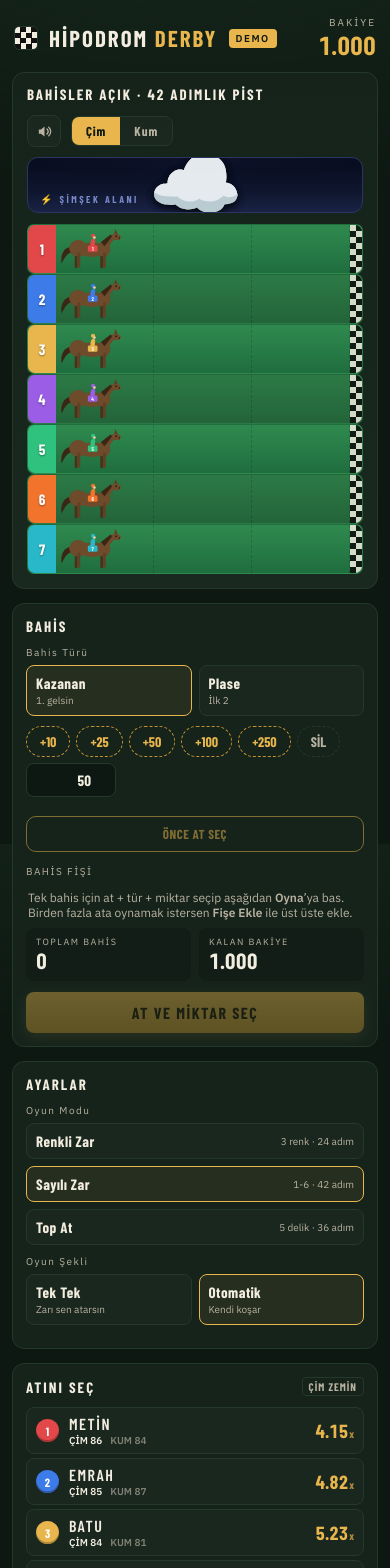
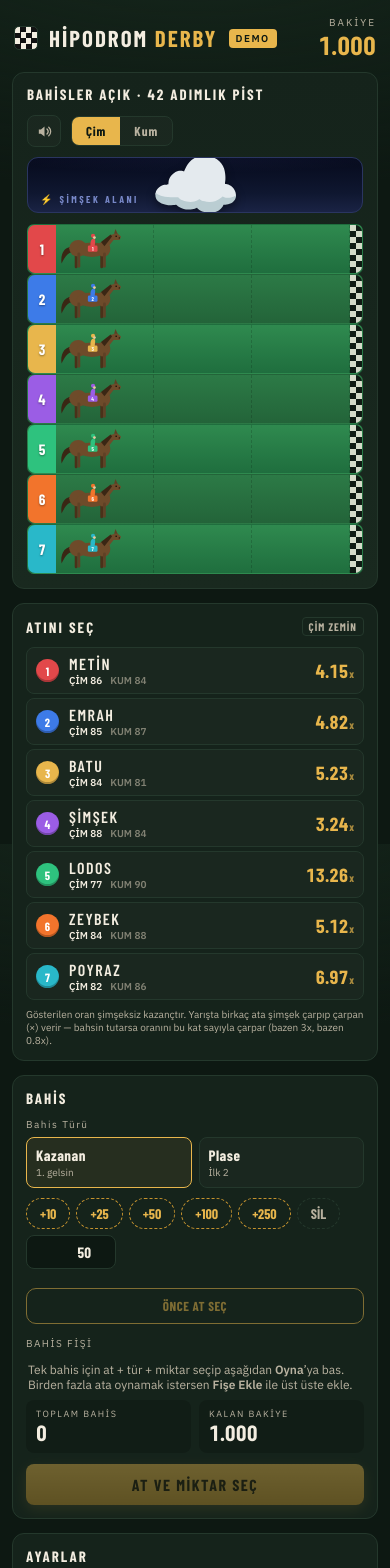
Before and after one commit to nuvlt/hipodrom-derby, a React (Vite) app: page / in a window 390 px wide. Shown: the top 1568 px of the page. Built offline with nearby package versions, Linux system fonts and the light colour scheme; a web font is replaced by a local one.

Commit message:
Enhance button styles and cloud elements in CSS

```diff
--- a/src/styles.css
+++ b/src/styles.css
@@ -28,7 +28,10 @@ body {
   -webkit-font-smoothing: antialiased;
 }
 
-button { font-family: inherit; cursor: pointer; border: none; background: none; color: inherit; }
+button { font-family: inherit; cursor: pointer; border: none; background: none; color: inherit; -webkit-tap-highlight-color: rgba(232,182,76,.18); }
+/* mobil dokunma güvenilirliği: çift-tıkla-zoom gecikmesini kaldır, tıklamayı yutma */
+button, .horse-row, .chip, .seg button, .theme-toggle button, .icon-btn, .dice-action, label, input { touch-action: manipulation; }
+button, .horse-row { -webkit-user-select: none; user-select: none; }
 button:disabled { cursor: not-allowed; opacity: 0.42; }
 button:focus-visible { outline: 2px solid var(--gold); outline-offset: 2px; }
 
@@ -381,7 +384,9 @@ button:focus-visible { outline: 2px solid var(--gold); outline-offset: 2px; }
 /* ---------------- mobil ---------------- */
 @media (max-width: 980px) {
   .deck { grid-template-columns: 1fr; }
-  .deck .card-bet { order: -1; } /* mobilde bahis + zar pistin hemen altında */
+  .deck > .card:nth-child(2) { order: 1; } /* ATINI SEÇ önce */
+  .deck > .card-bet { order: 2; }          /* sonra BAHİS + Oyna */
+  .deck > .card:nth-child(1) { order: 3; } /* AYARLAR en sona */
   .app { padding: 12px 12px 28px; }
   .brand h1 { font-size: 23px; }
 }
@@ -787,8 +792,6 @@ button:focus-visible { outline: 2px solid var(--gold); outline-offset: 2px; }
    ================================================================== */
 .sky { position: relative; height: 56px; margin-bottom: 8px; border-radius: 11px; overflow: hidden; display: flex; align-items: flex-end; background: linear-gradient(180deg, #060a1c 0%, #0f1730 65%, #1a2344 100%); border: 1px solid #2a3560; }
 .sky::after { content: ''; position: absolute; inset: 0; background: radial-gradient(120% 80% at 50% -20%, rgba(120,140,255,.10), transparent 60%); }
-.sky .cloud { position: absolute; top: 1px; left: 50%; transform: translateX(-50%); width: 190px; height: 44px; opacity: .92; filter: drop-shadow(0 3px 4px rgba(0,0,0,.4)); }
-.sky .cloud ellipse { fill: #313c5e; }
 .sky-label { position: relative; z-index: 2; font-family: var(--display); font-weight: 700; font-size: 10px; letter-spacing: 2.5px; color: #7888c8; padding: 0 0 7px 12px; }
 .sky-flash { animation: skyflash .5s ease; }
 .sky-flash .cloud ellipse { animation: cloudlit .5s ease; }
@@ -817,9 +820,11 @@ button:focus-visible { outline: 2px solid var(--gold); outline-offset: 2px; }
    FAZ 2.2 — profesyonel bulut + değişken çarpan + bitiş çarpan tablosu
    ================================================================== */
 /* katmanlı (gooey) bulut */
-.sky .cloud { position: absolute; width: 140px; height: 64px; top: -7px; overflow: visible; }
-.cloud-main { left: 50%; transform: translateX(-50%); filter: drop-shadow(0 4px 5px rgba(0,0,0,.45)); z-index: 1; }
-.cloud-far { left: 30%; transform: translateX(-50%) scale(.72); opacity: .5; top: -10px; z-index: 0; }
+.sky .cloud { position: absolute; width: 132px; height: 62px; top: -5px; overflow: visible; }
+.cloud-main { left: 50%; transform: translateX(-50%); z-index: 2; filter: drop-shadow(0 4px 5px rgba(0,0,0,.45)); }
+.cloud-2 { left: 10%; top: 3px; transform: scale(.58); opacity: .8; z-index: 1; filter: drop-shadow(0 3px 4px rgba(0,0,0,.38)); }
+.cloud-3 { right: 7%; top: 2px; transform: scale(.78); opacity: .92; z-index: 1; filter: drop-shadow(0 3px 4px rgba(0,0,0,.4)); }
+@media (max-width: 760px) { .cloud-2, .cloud-3 { display: none; } }
 .sky-flash { animation: skyflash .5s ease; }
 .sky-flash .cloud { animation: cloudlit .5s ease; }
 @keyframes cloudlit { 0% { filter: drop-shadow(0 4px 5px rgba(0,0,0,.45)) brightness(1); } 16% { filter: drop-shadow(0 0 16px #aab9ff) brightness(1.55); } 100% { filter: drop-shadow(0 4px 5px rgba(0,0,0,.45)) brightness(1); } }
```
